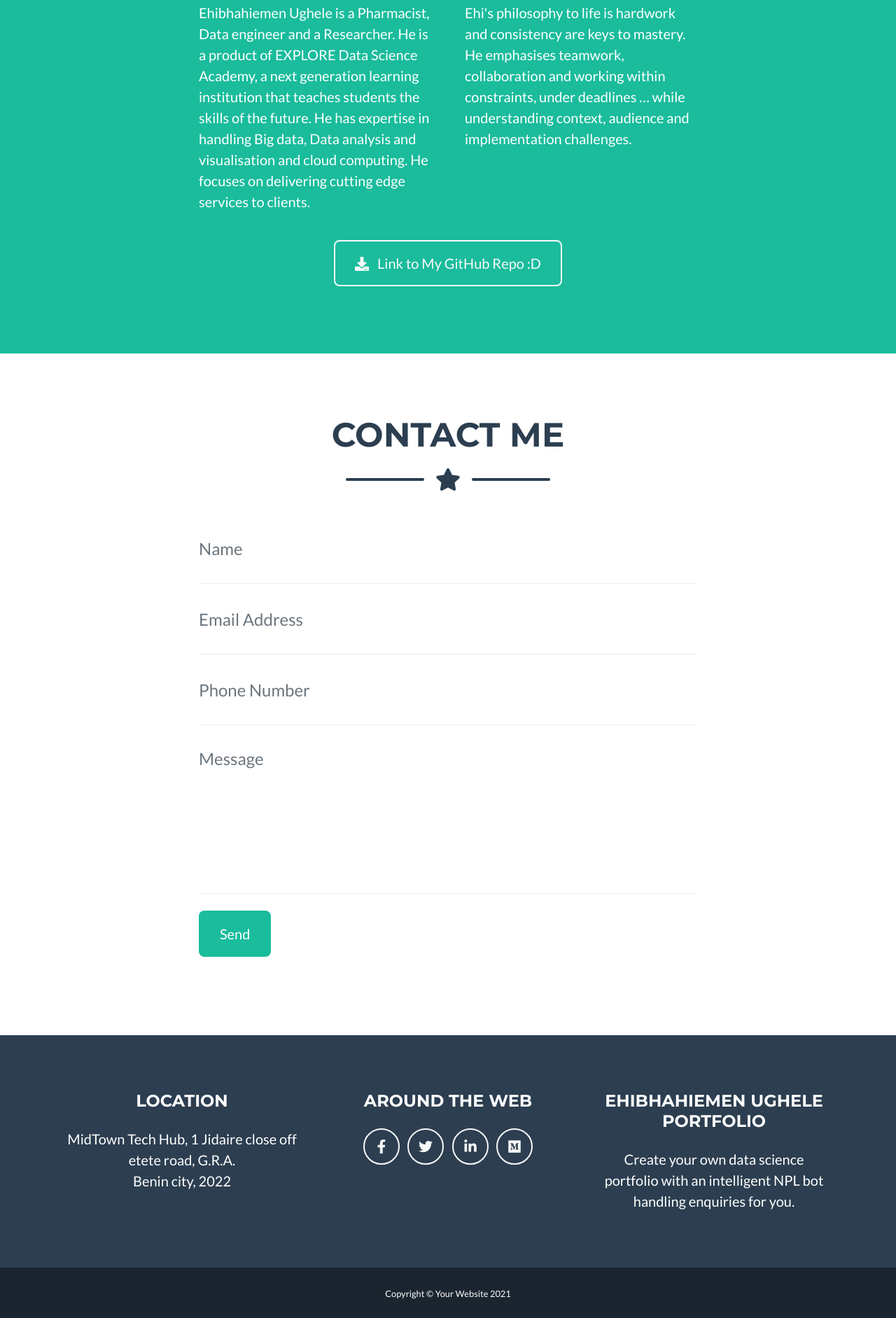
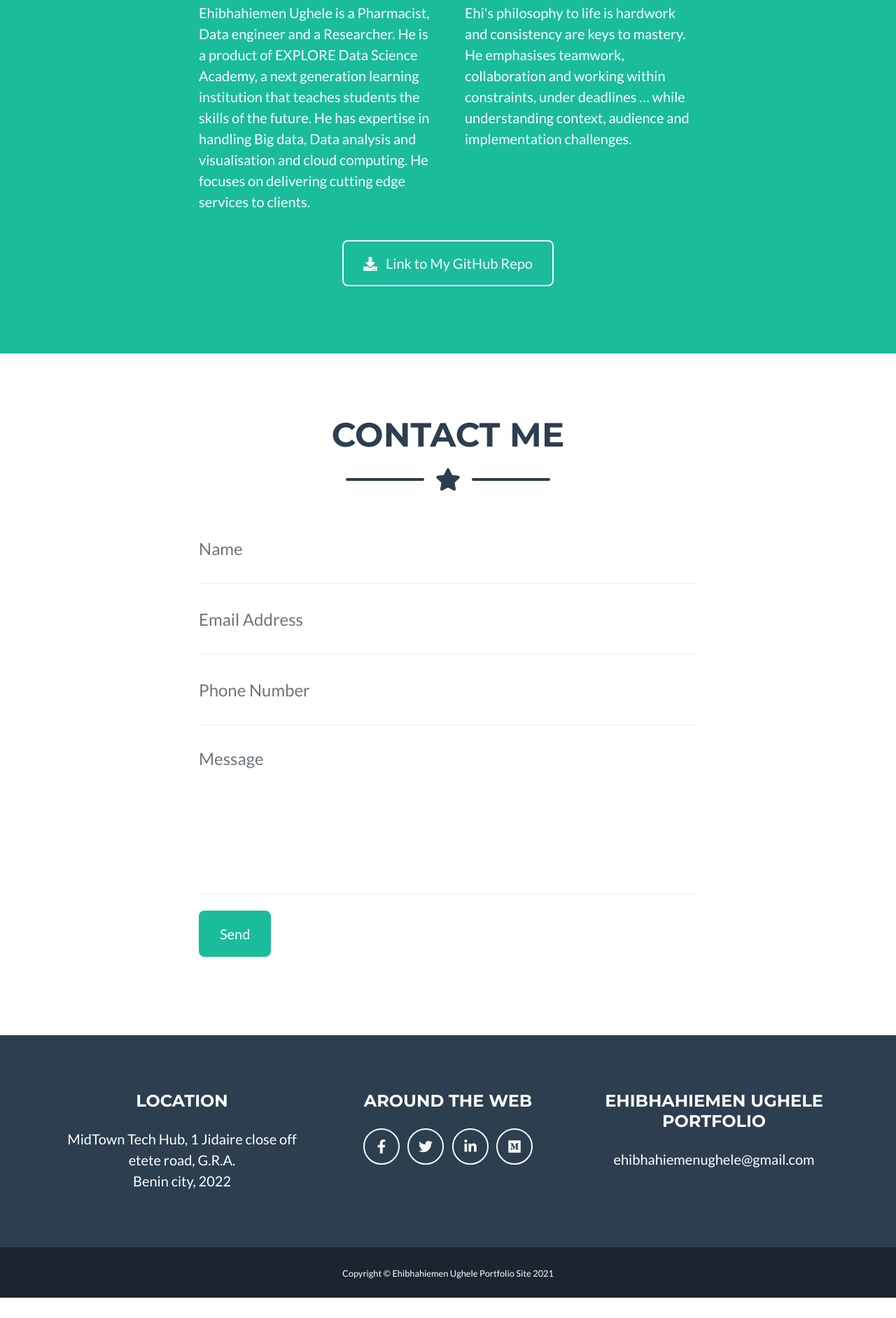
Before and after one commit to ehiughele/-Project-Architect-and-Build-an-End-to-End-AWS-Portfolio-Web-App--AWS-, a plain HTML site: page index.html in a window 1280 px wide. Shown: the part 1859-3742 px from the top of the page at 70% size. After the commit the page ends 3713 px from the top, so only its background shows below. Drawn offline with nearby package versions, Linux system fonts and the light colour scheme.

Commit message:
Update index.html

```diff
--- a/index.html
+++ b/index.html
@@ -8,7 +8,7 @@
         <! --The html code below is used to set the text on the web page tab -->
         <! --You can set this to whatever you want -->
         <! --For example: {Your name - Portfolio Type} -->
-        <title>Explore Data Science Academy - Serverless Student Portfolio Web page</title>
+        <title>Ehibhahiemen Ughele Student Portfolio Web page</title>
         <!-- Favicon-->
         <link rel="icon" type="image/x-icon" href="assets/img/Untitled.ico" />
         <!-- Font Awesome icons (free version)-->
@@ -172,7 +172,7 @@
                 <div class="text-center mt-4">
                     <a class="btn btn-xl btn-outline-light" href="https://github.com/ehiughele?tab=repositories">
                         <i class="fas fa-download mr-2"></i>
-                        Link to My GitHub Repo :D
+                        Link to My GitHub Repo
                     </a>
                 </div>
             </div>
@@ -263,7 +263,7 @@
                     <div class="col-lg-4">
                         <h4 class="text-uppercase mb-4">EHIBHAHIEMEN UGHELE PORTFOLIO</h4>
                         <p class="lead mb-0">
-                            Create your own data science portfolio with an intelligent NPL bot handling enquiries for you.</a>
+                            ehibhahiemenughele@gmail.com</a>
                         </p>
                     </div>
                     <!-- ======================================= -->
@@ -272,7 +272,7 @@
         </footer>
         <!-- Copyright Section-->
         <div class="copyright py-4 text-center text-white">
-            <div class="container"><small>Copyright © Your Website 2021</small></div>
+            <div class="container"><small>Copyright © Ehibhahiemen Ughele Portfolio Site 2021</small></div>
         </div>
         <!-- Scroll to Top Button (Only visible on small and extra-small screen sizes)-->
         <div class="scroll-to-top d-lg-none position-fixed">
@@ -347,7 +347,7 @@
                                     <div class="embed-responsive embed-responsive-16by9 mb-5"><iframe width="560" height="315" src="https://www.youtube.com/embed/iGFZhhvMUnE" title="YouTube video player" frameborder="0" allow="accelerometer; autoplay; clipboard-write; encrypted-media; gyroscope; picture-in-picture; web-share" allowfullscreen></iframe></div>
                                     <!-- Portfolio Piece - Text-->
                                     <!-- Modify the description of the second portfolio project here-->
-                                    <p class="mb-5">Here, we designed a Web application for providing real-time insights on the different performance metrics for the different water treatment plants and catchment areas for Rand Water in South Africa. We afterwards deployed using knowledge of time series, deep learning models for making future predictions with regards to the performance and compliance of these treatment plants with W.H.O. Standards. In the 6th Minute of the video presentation, I desribed the thoguht process behind the architecture, working us through the steps taken for ther different ELT pipelines up until the point of depolyment. We worked as a team of 2 Data engineers and 10 Data scientist.</p>
+                                    <p class="mb-5">Here, we designed a Web application for providing real-time insights on the different performance metrics for the different water treatment plants and catchment areas for Rand Water in South Africa. We then deployed using knowledge of time series, deep learning models for making future predictions with regards to the performance and compliance of these treatment plants with W.H.O. Standards. In the 6th Minute of the video presentation, I described the thought process behind the architecture, walking us through the steps taken for ther different ELT pipelines up until the point of deployment. We worked as a team of 2 Data engineers and 10 Data scientists.</p>
                                     <button class="btn btn-primary" data-dismiss="modal">
                                         <i class="fas fa-times fa-fw"></i>
                                         Close Window
```
